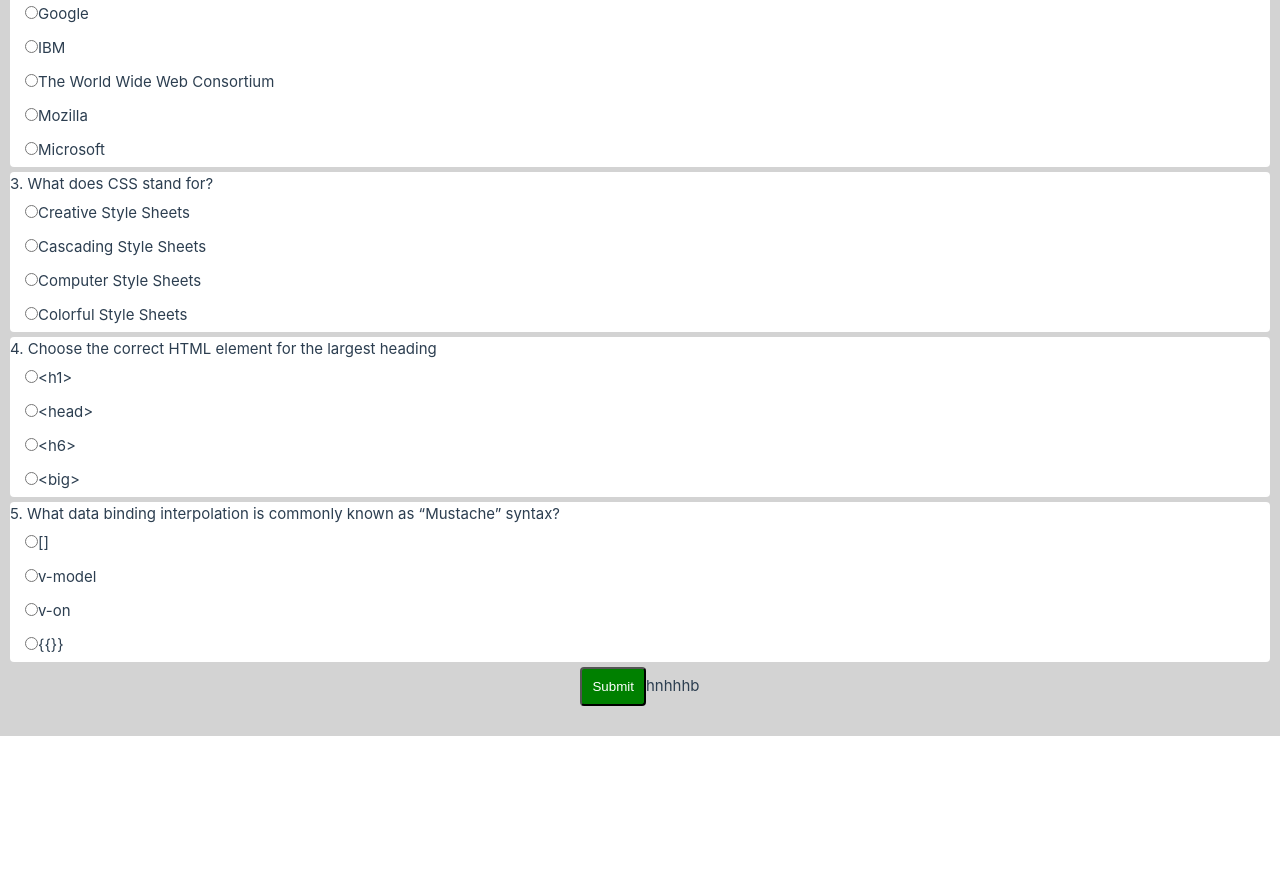
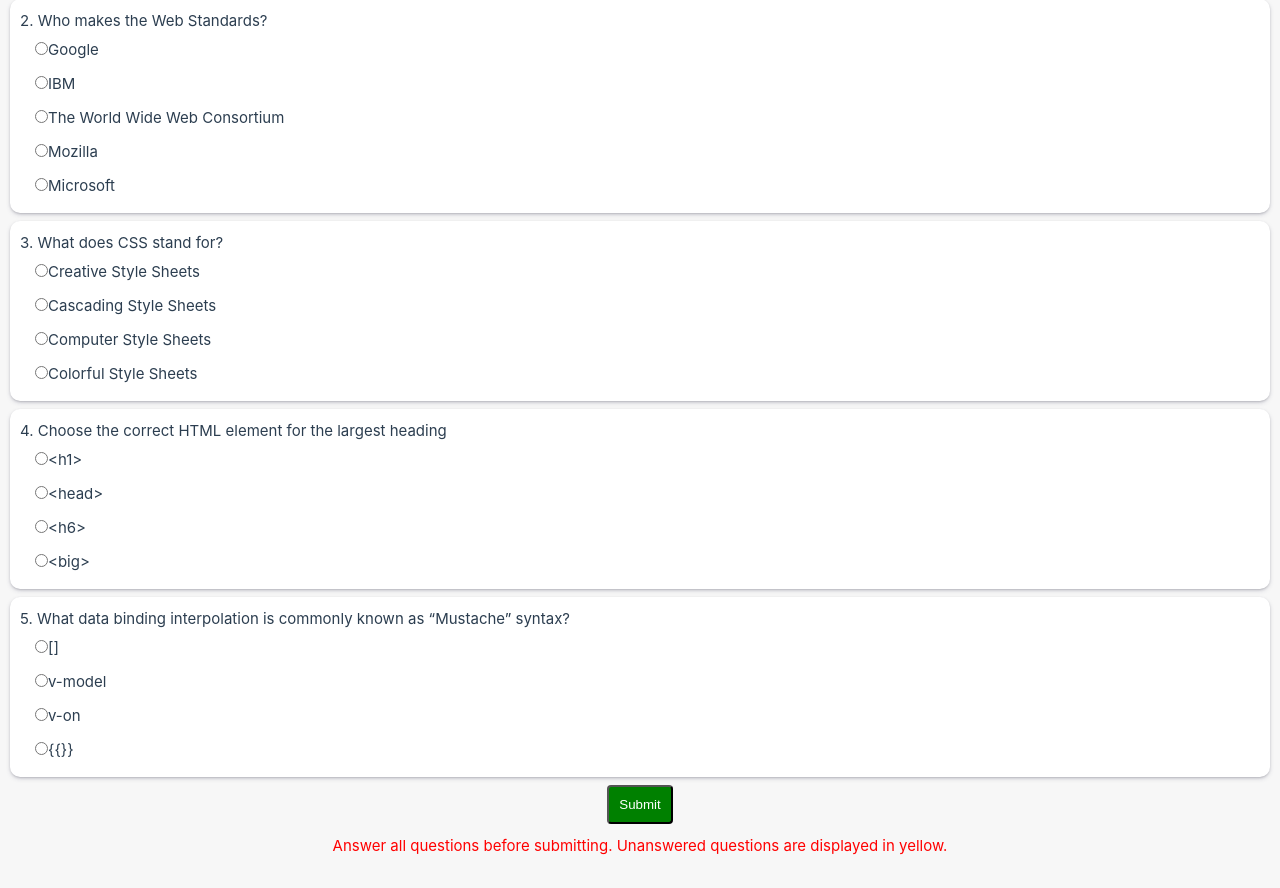
Before and after one commit to ChiefStief/sj-takehome, a Vue app: page / in a window 1280 px wide. Shown: the part 259-1147 px from the top of the page. Before the commit the page ends 995 px from the top, so only its background shows below. Built offline with nearby package versions, Linux system fonts and the light colour scheme.

Commit message:
box shadow and border radius tweaks

```diff
--- a/src/App.vue
+++ b/src/App.vue
@@ -14,7 +14,7 @@
 
 <style scoped>
   .app-wrapper{
-    background-color: lightgray;
+    background-color: #F7F7F7;
   }
 
   .app-header{
--- a/src/components/QuestionPanel.vue
+++ b/src/components/QuestionPanel.vue
@@ -32,9 +32,11 @@
 
 <style scoped>
   .panel-wrapper{
-    margin: 5px 0 5px 0;
+    margin: 8px 0 8px 0;
     background-color: white;
-    border-radius: 4px;
+    border-radius: 10px;
+    padding: 10px;
+    box-shadow: rgba(50, 50, 93, 0.25) 0px 2px 5px -1px, rgba(0, 0, 0, 0.3) 0px 1px 3px -1px;
   }
   .a-row-wrapper{
     padding: 5px 0 5px 15px
--- a/src/components/Workspace.vue
+++ b/src/components/Workspace.vue
@@ -21,7 +21,7 @@
     },
   },
   methods: {
-    updateAnswers ({questionId, answerId} ) {
+    updateAnswers ({questionId, answerId}) {
       this.answers[questionId] = answerId
     },
   },
@@ -36,7 +36,7 @@
     <QuestionPanel v-for="question of questions" :question="question" @update-answers="updateAnswers"/>
     <div class="submission-blk">
       <button type="button" class="submit-btn">Submit</button>
-      <span v-if="isUnanswered">hnhhhb</span>
+      <div v-if="isUnanswered" class="unanswered-block">Answer all questions before submitting. Unanswered questions are displayed in yellow.</div>
     </div>
   </div>
 
@@ -55,4 +55,9 @@
 .submission-blk{
   text-align: center;
 }
+.unanswered-block{
+  text-align: center;
+  color: red;
+  padding-top: 10px;
+}
 </style>
```
